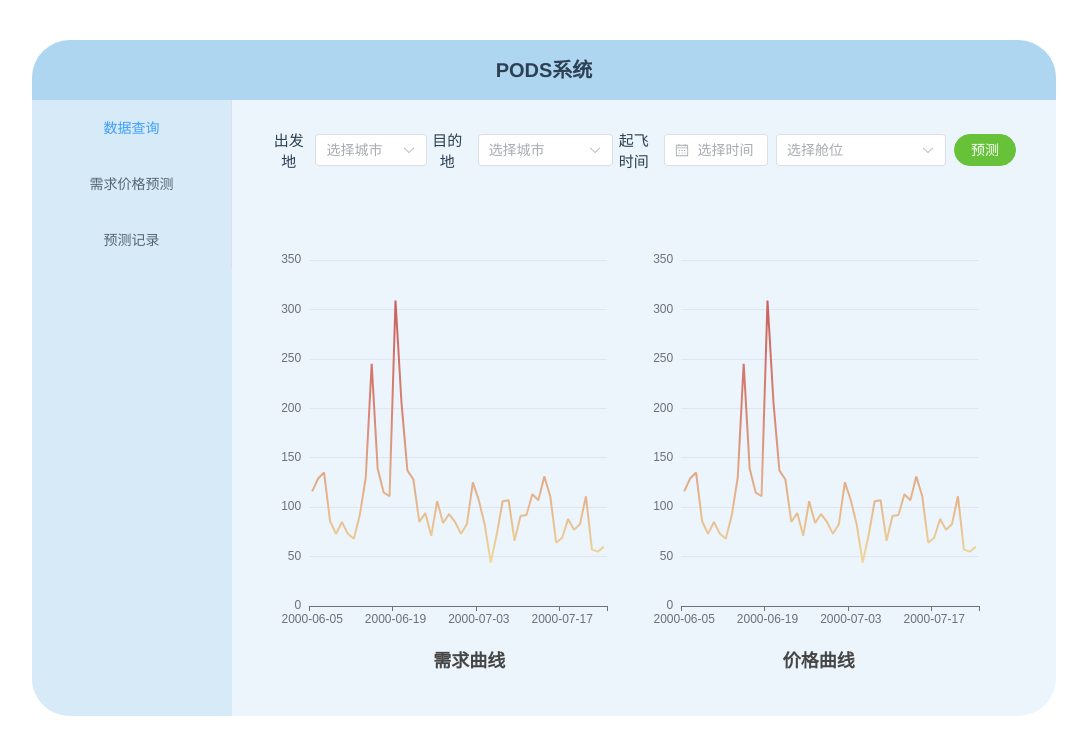
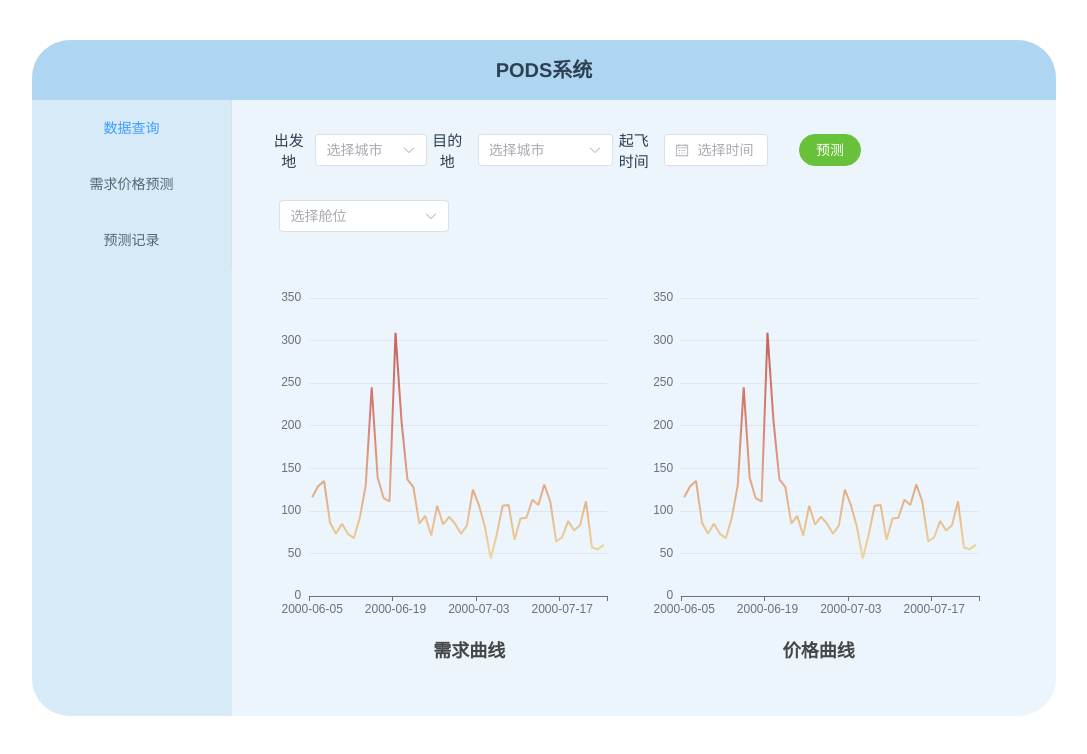
Before and after one commit to Dueans/airplane_system_vue, a Vue app: page /predict in a window 1280 px wide. Shown: the top 754 px of the page, without its empty margins (104-1191 px from the left). Built offline with nearby package versions, Linux system fonts and the light colour scheme.

Commit message:
预测页完成

```diff
--- a/src/views/PredictView.vue
+++ b/src/views/PredictView.vue
@@ -27,23 +27,25 @@
             <el-date-picker style="width: 150px" v-model="date_value" type="date" placeholder="选择时间" size="default" />
           </div>
         </el-col>
-        <!-- 搜索框 -->
-        <el-col :span="6">
+        <!-- 选择舱位 -->
+        <!-- <el-col :span="6">
           <div class="search">
-            <el-cascader style="width: 170px" class="citys-selector" placeholder="选择舱位" v-model="class_name"
+            <el-cascader style="width: 170px" class="class-selector" placeholder="选择舱位" v-model="class_name"
               :options="class_options" />
           </div>
-        </el-col>
+        </el-col> -->
 
-        <el-col :span="2">
+        <el-col :offset="1" :span="2">
           <div class="search">
-            <el-button class="predict-button" type="success" round>预测</el-button>
+            <el-button class="predict-button" type="success" round @click="predict_button">预测</el-button>
           </div>
         </el-col>
       </el-row>
     </el-header>
 
     <el-main>
+      <el-cascader style="width: 170px; float: left; left: 1%;" class="class-selector" placeholder="选择舱位"
+        v-model="class_name" :options="class_options" @click="class_change" />
       <div id="line1" class="picture">
 
       </div>
@@ -119,7 +121,7 @@ export default defineComponent({
       },
     ]
 
-    const data = [["2000-06-05",116],["2000-06-06",129],["2000-06-07",135],["2000-06-08",86],["2000-06-09",73],["2000-06-10",85],["2000-06-11",73],["2000-06-12",68],["2000-06-13",92],["2000-06-14",130],["2000-06-15",245],["2000-06-16",139],["2000-06-17",115],["2000-06-18",111],["2000-06-19",309],["2000-06-20",206],["2000-06-21",137],["2000-06-22",128],["2000-06-23",85],["2000-06-24",94],["2000-06-25",71],["2000-06-26",106],["2000-06-27",84],["2000-06-28",93],["2000-06-29",85],["2000-06-30",73],["2000-07-01",83],["2000-07-02",125],["2000-07-03",107],["2000-07-04",82],["2000-07-05",44],["2000-07-06",72],["2000-07-07",106],["2000-07-08",107],["2000-07-09",66],["2000-07-10",91],["2000-07-11",92],["2000-07-12",113],["2000-07-13",107],["2000-07-14",131],["2000-07-15",111],["2000-07-16",64],["2000-07-17",69],["2000-07-18",88],["2000-07-19",77],["2000-07-20",83],["2000-07-21",111],["2000-07-22",57],["2000-07-23",55],["2000-07-24",60]];
+    const data = [["2000-06-05", 116], ["2000-06-06", 129], ["2000-06-07", 135], ["2000-06-08", 86], ["2000-06-09", 73], ["2000-06-10", 85], ["2000-06-11", 73], ["2000-06-12", 68], ["2000-06-13", 92], ["2000-06-14", 130], ["2000-06-15", 245], ["2000-06-16", 139], ["2000-06-17", 115], ["2000-06-18", 111], ["2000-06-19", 309], ["2000-06-20", 206], ["2000-06-21", 137], ["2000-06-22", 128], ["2000-06-23", 85], ["2000-06-24", 94], ["2000-06-25", 71], ["2000-06-26", 106], ["2000-06-27", 84], ["2000-06-28", 93], ["2000-06-29", 85], ["2000-06-30", 73], ["2000-07-01", 83], ["2000-07-02", 125], ["2000-07-03", 107], ["2000-07-04", 82], ["2000-07-05", 44], ["2000-07-06", 72], ["2000-07-07", 106], ["2000-07-08", 107], ["2000-07-09", 66], ["2000-07-10", 91], ["2000-07-11", 92], ["2000-07-12", 113], ["2000-07-13", 107], ["2000-07-14", 131], ["2000-07-15", 111], ["2000-07-16", 64], ["2000-07-17", 69], ["2000-07-18", 88], ["2000-07-19", 77], ["2000-07-20", 83], ["2000-07-21", 111], ["2000-07-22", 57], ["2000-07-23", 55], ["2000-07-24", 60]];
 
     const dateList = data.map(function (item) {
       return item[0];
@@ -128,6 +130,39 @@ export default defineComponent({
       return item[1];
     });
 
+
+
+    const query = ref({
+      depart: 'all',
+      dest: 'all',
+      depart_time: 'all',
+    })
+
+    // 点击后失焦
+    const outFocus = (target: any) => {
+      console.log(target.nodeName);
+
+      if (target.nodeName == "DIV") {
+        target = target.parentNode.parentNode;
+      }
+      if (target.nodeName == "SPAN") {
+        target = target.parentNode;
+      }
+
+      console.log(target);
+      target.blur();
+    }
+
+    const predict_button = (evt: any) => {
+      console.log('预测按钮');
+      // 给后台发送请求，拿到预测数据
+
+      outFocus(evt.target)
+    }
+
+    const class_change = () => {
+      // 切换显示数据
+    }
     const showLine = () => {
       var chartDom = document.getElementById('line1')!;
       var myChart = echarts.init(chartDom);
@@ -185,12 +220,10 @@ export default defineComponent({
         ],
         grid: [
           {
-            // bottom: '60%'
             right: '55%',
             left: '5%'
           },
           {
-            // top: '60%'
             right: '5%',
             left: '55%'
           }
@@ -213,7 +246,6 @@ export default defineComponent({
       option && myChart.setOption(option);
     }
 
-
     onMounted(() => {
       nextTick(() => {
         console.log('需求价格预测页');
@@ -231,6 +263,8 @@ export default defineComponent({
       class_options,
 
       showLine,
+      predict_button,
+      class_change,
     }
   },
 })
@@ -280,8 +314,11 @@ export default defineComponent({
 }
 
 .picture {
+  top: 8%;
   width: 100%;
-  height: 100%;
+  height: 90%;
   /* background-color: bisque; */
 }
+
+.class-selector {}
 </style>
```
